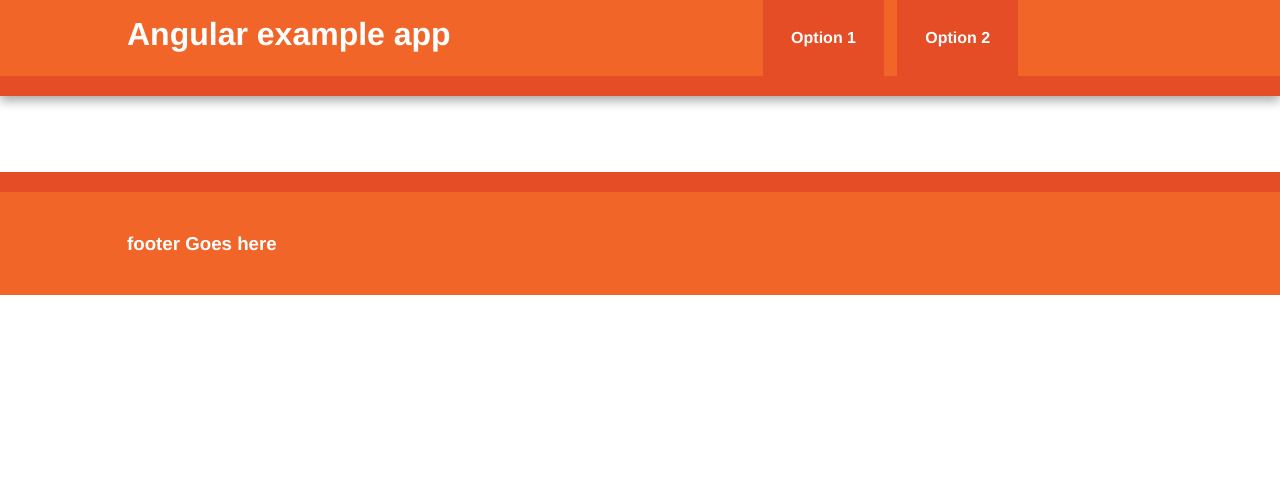
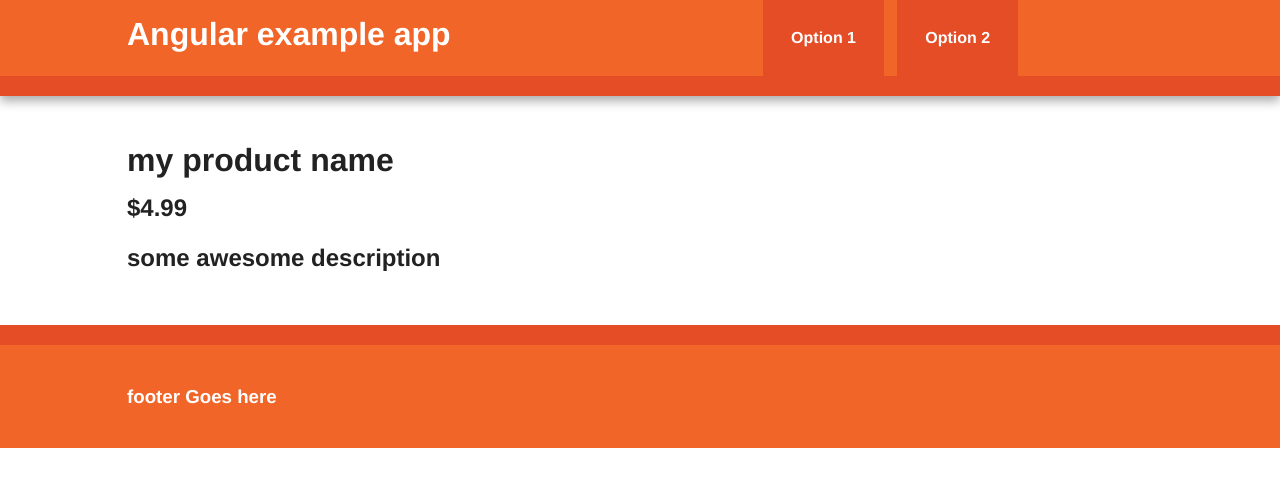
Before and after one commit to heridev/Agular-js-example-app, a plain HTML site: page index.html in a window 1280 px wide. Drawn offline with Linux system fonts and the light colour scheme.

Commit message:
Creates a basic controller and asiggns a property product in order to display those values

```diff
--- a/index.html
+++ b/index.html
@@ -2,7 +2,8 @@
 <!--[if lt IE 7]>      <html class="no-js lt-ie9 lt-ie8 lt-ie7"> <![endif]-->
 <!--[if IE 7]>         <html class="no-js lt-ie9 lt-ie8"> <![endif]-->
 <!--[if IE 8]>         <html class="no-js lt-ie9"> <![endif]-->
-<!--[if gt IE 8]><!--> <html class="no-js"> <!--<![endif]-->
+<!--[if gt IE 8]><!-->
+<html class="no-js" ng-app='store'> <!--<![endif]-->
 <head>
   <meta charset="utf-8">
   <meta http-equiv="X-UA-Compatible" content="IE=edge,chrome=1">
@@ -15,6 +16,7 @@
 
   <script src="js/vendor/modernizr-2.6.2-respond-1.1.0.min.js"></script>
   <script src="js/lib/angular.min.js"></script>
+  <script src="js/main.js"></script>
 </head>
 <body>
     <!--[if lt IE 7]>
@@ -36,9 +38,10 @@
     <div class="main-container">
       <div class="main wrapper clearfix">
 
-        <article>
-          <ul>
-          </ul>
+        <article ng-controller='StoreController as store'>
+          <h1>{{ store.product.name }}<h1>
+          <h2>${{ store.product.price }}<h2>
+          <p>{{ store.product.description }}<p>
         </article>
 
       </div> <!-- #main -->
--- /dev/null
+++ b/js/main.js
@@ -0,0 +1,13 @@
+(function(){
+  var app = angular.module('store', []);
+
+  app.controller('StoreController', function(){
+    this.product = gem;
+  });
+
+  var gem = {
+    name: 'my product name',
+    price: 4.99,
+    description: 'some awesome description'
+  }
+})();
```
